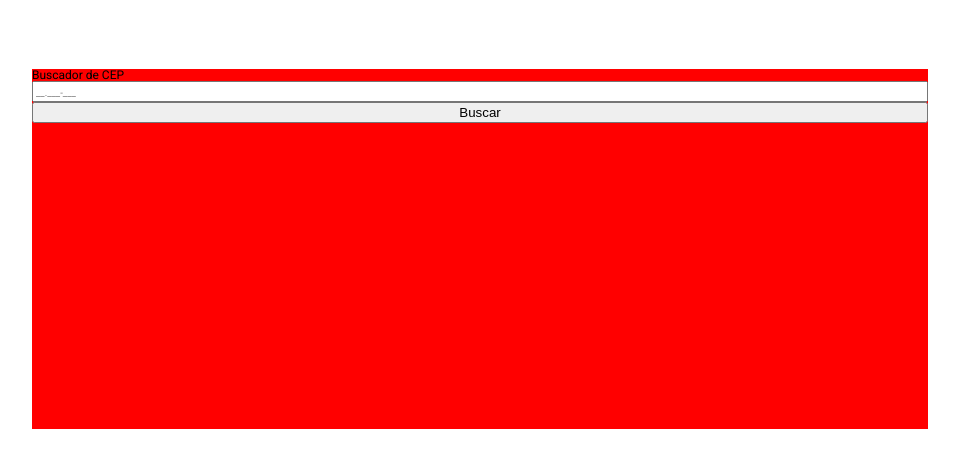
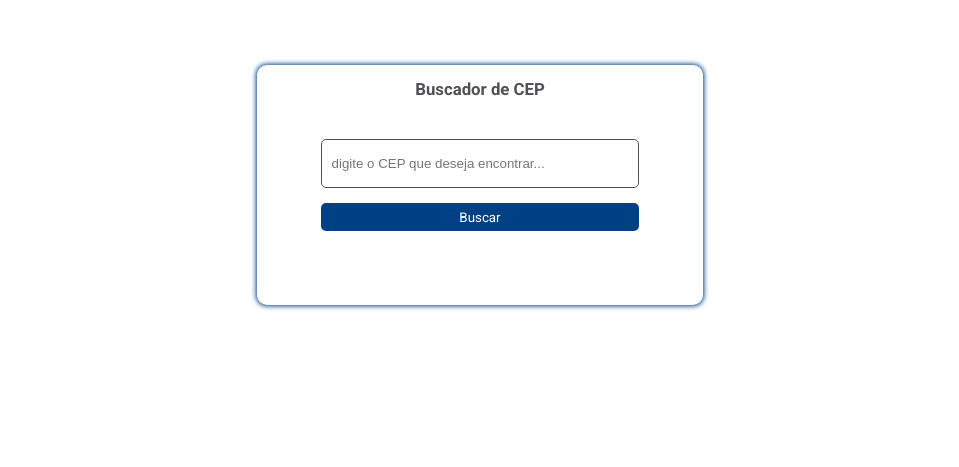
Before and after one commit to GuilhermeCRB/buscaCEP_rede-dor, a React (Create React App) app in the folder front-end/: page / in a window 1280 px wide. Shown: the part 151-618 px from the top of the page, without its empty margins (160-1119 px from the left). Built offline with nearby package versions, Linux system fonts and the light colour scheme; no server answers.

Commit message:
style: adds style to home page and form component

```diff
--- a/front-end/package.json
+++ b/front-end/package.json
@@ -9,6 +9,7 @@
     "axios": "^1.1.3",
     "react": "^18.2.0",
     "react-dom": "^18.2.0",
+    "react-input-mask": "^2.0.4",
     "react-loader-spinner": "^5.3.4",
     "react-router-dom": "^6.4.2",
     "react-scripts": "5.0.1",
--- a/front-end/src/assets/style.css
+++ b/front-end/src/assets/style.css
@@ -5,19 +5,13 @@
 
   --main-color: #fff;
   --secondary-color: #004186;
+  --font-color: #4F4F54;
 
+  --error-message: rgb(191, 16, 16);
 }
 
 html, body, .root{
   font-family: var(--main-font);
   font-size: 12px;
+  color: var(--font-color);
 };
-
-body input{
-  font-family: var(--main-font);
-}
-
-body input::placeholder{
-  font-family: var(--main-font);
-  font-size: 0.8rem;
-}
--- a/front-end/src/components/Address.jsx
+++ b/front-end/src/components/Address.jsx
@@ -3,11 +3,11 @@ export default function Address({ response }){
 
     return(
         <div>
-            <p>{address}</p>
-            <p>{city}</p>
-            <p>{code}</p>
-            <p>{district}</p>
-            <p>{state}</p>
+            <p><span>CEP: </span>{code}</p>
+            <p><span>Logradouro: </span>{address}</p>
+            <p><span>Cidade: </span>{city}</p>
+            <p><span>Bairro: </span>{district}</p>
+            <p><span>UF: </span>{state}</p>
         </div>
     )
 }
--- a/front-end/src/components/Form.jsx
+++ b/front-end/src/components/Form.jsx
@@ -1,4 +1,5 @@
-import { useState } from 'react';
+import { useState, useRef } from 'react';
+import InputMask from 'react-input-mask';
 import styled from 'styled-components';
 import axios from 'axios';
 
@@ -6,6 +7,7 @@ export default function Form({ setResponse }){
     const [cep, setCep] = useState('');
     const [formState, setFormState] = useState(false);
     const BASE_API_URL = process.env.REACT_APP_API_BASE_URL;
+    const ref = useRef();
 
     function handleSubmit(e){
         e.preventDefault();
@@ -31,11 +33,13 @@ export default function Form({ setResponse }){
     return(
         <FormContainer onSubmit={handleSubmit}>
             <h1>Buscador de CEP</h1>
-            <input
+            <Input
                 required
+                ref={ref}
+                name='cep'
                 type='text'
-                placeholder='__.___-___'
-                mask='99.999-999'
+                placeholder='digite o CEP que deseja encontrar...'
+                mask='99999-999'
                 disabled={formState}
                 value={cep.cep}
                 onChange={e => setCep(e.target.value)}
@@ -46,9 +50,57 @@ export default function Form({ setResponse }){
 }
 
 const FormContainer = styled.form`
-    width: 70%;
-    height: 45%;
+    width: calc(190px + 20%);
+    height: calc(80px + 20%);
+    position: relative;
     display: flex;
     flex-direction: column;
-    background-color: red;
+    justify-content: center;
+    margin-bottom: 10%;
+    padding: 0 5%;
+    flex-wrap: wrap;
+    font-size: calc(1rem + 20vw);
+    border-radius: 10px;
+    box-shadow: 0px 0px 5px 1px var(--secondary-color);
+
+    h1{
+        position: absolute;
+        top: 10%;
+        left: 50%;
+        transform: translateY(-50%) translateX(-50%);
+        font-size: 1.4rem;
+        font-weight: 700;
+        flex-wrap: wrap;
+
+        @media (max-width: 320px) {
+            font-size: 1.2rem;
+        }
+    }
+
+    button{
+        font-family: var(--main-font);
+        color: var(--font-color);
+        padding: 2% 0;
+        border: none;
+        border-radius: 5px;
+        color: var(--main-color);
+        background-color: var(--secondary-color);
+    }
 `;
+
+const Input = styled(InputMask)`
+    &&{
+        margin-bottom: 5%;
+        padding: 5% 3%;
+        border: 1px solid var(--font-color);
+        border-radius: 5px;
+
+        @media (max-width: 375px) {
+            font-size: 0.9rem;
+        }
+
+        :focus{
+            outline-color: var(--secondary-color);
+        }
+    }
+`
--- a/front-end/src/components/pages/Home.jsx
+++ b/front-end/src/components/pages/Home.jsx
@@ -11,8 +11,8 @@ export default function Home(){
     return(
         <Main>
             <Form setResponse={setResponse} />
-            {response && <Address response={response} />}
-            {response && <ErrorMessage response={response} />}
+            {response && response.status === 200 ? <Address response={response} /> : <></>}
+            {response && response.status !== 200 ? <ErrorMessage response={response} /> : <></>}
         </Main>
     );
 }
```
Also changed, not shown: 1 other file (tests, documents, lock files or other folders).
